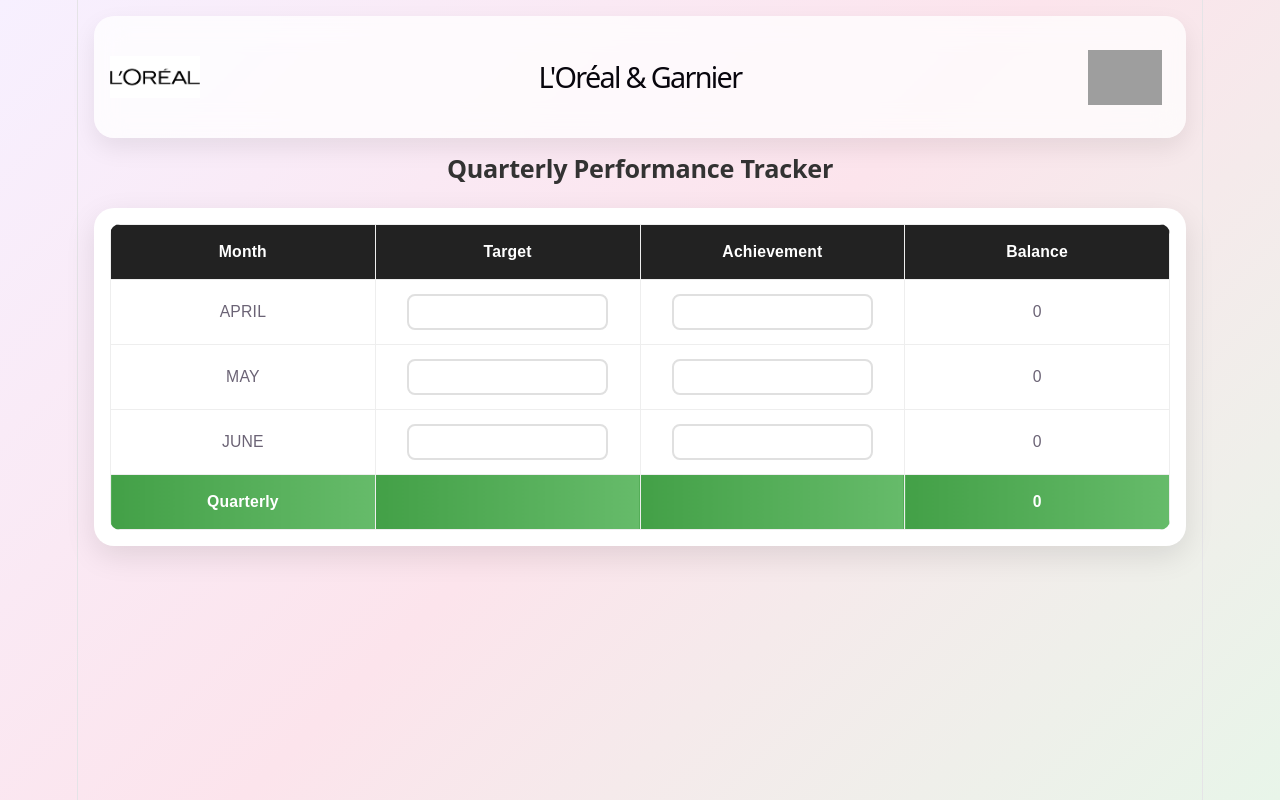
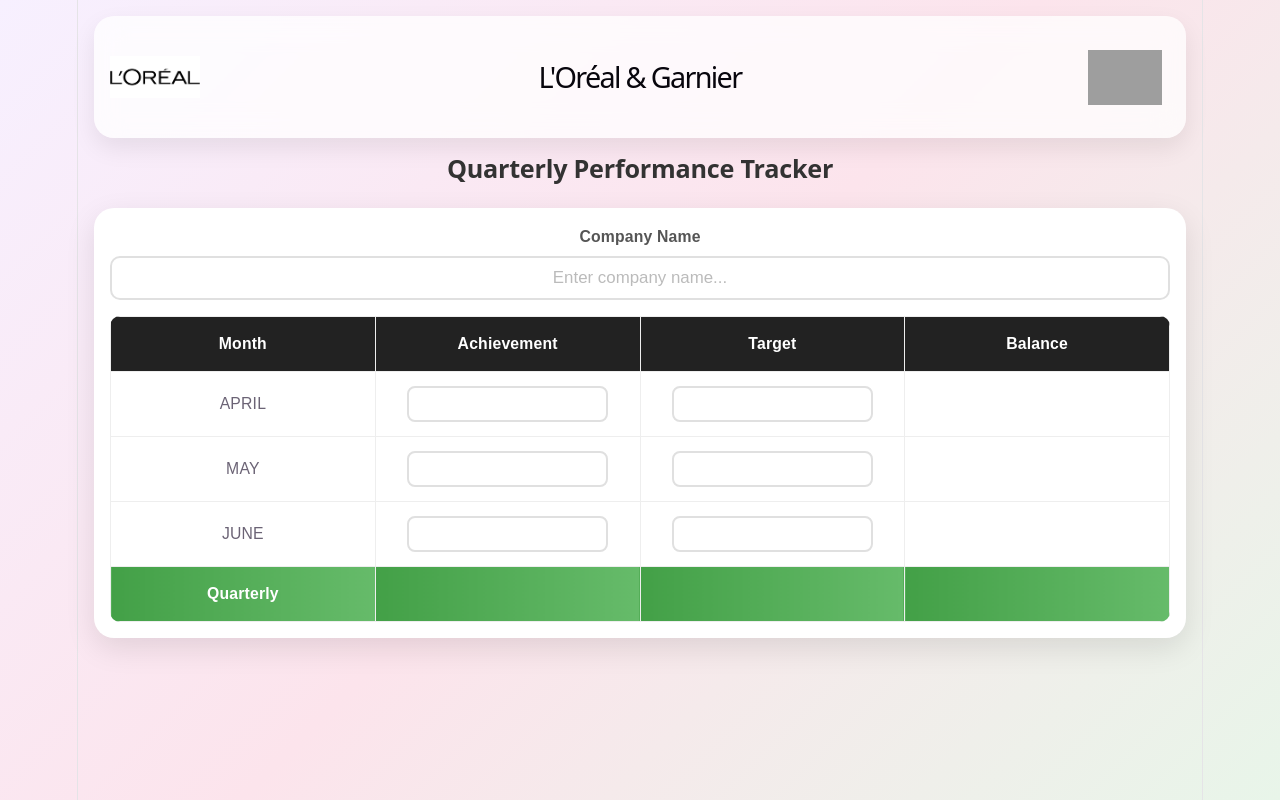
Before and after one commit to arpitkunwar27-del/LorealApp, a React (Vite) app: page / in a window 1280 px wide. Built offline with nearby package versions, Linux system fonts and the light colour scheme; grey boxes are pictures that could not be loaded.

Commit message:
feat: add company name input above table

```diff
--- a/src/App.css
+++ b/src/App.css
@@ -10,6 +10,7 @@
   --color-quarterly-start: #43a047;
   --color-quarterly-end: #66bb6a;
 }
+
 * {
   margin: 0;
   padding: 0;
@@ -45,7 +46,7 @@
 }
 
 .header h1 {
-  font-size: clamp(1rem, 3vw, 1.6rem); /* scales smoothly across screen sizes */
+  font-size: clamp(1rem, 3vw, 1.6rem);
   font-weight: 500;
   flex: 1;
   text-align: center;
@@ -53,7 +54,7 @@
 }
 
 .logo {
-  width: clamp(50px, 10vw, 90px);  /* min 50px, scales with viewport, max 90px */
+  width: clamp(50px, 10vw, 90px);
   height: clamp(30px, 6vw, 55px);
   object-fit: contain;
 }
@@ -77,7 +78,7 @@
 table {
   width: 100%;
   border-collapse: collapse;
-  table-layout: fixed;    /* all 4 columns get equal 25% width */
+  table-layout: fixed;
 }
 
 th {
@@ -89,6 +90,7 @@
   background: #222;
   color: white;
 }
+
 td {
   padding: clamp(8px, 2vw, 14px);
   text-align: center;
@@ -105,6 +107,7 @@
   text-align: center;
   font-size: clamp(0.7rem, 2vw, 0.8125rem);
 }
+
 input[type="number"]::-webkit-inner-spin-button,
 input[type="number"]::-webkit-outer-spin-button {
   -webkit-appearance: none;
@@ -143,3 +146,36 @@
     padding: 10px;
   }
 }
+.company-input-wrapper {
+  display: flex;
+  flex-direction: column;
+  gap: 6px;
+  margin-bottom: 16px;
+}
+
+.company-input-wrapper label {
+  font-size: 0.875rem;
+  font-weight: 600;
+  color: #555;
+}
+
+.company-input {
+  width: 100%;
+  max-width: 100%;
+  padding: 10px 14px;
+  border: 2px solid var(--color-input-border);
+  border-radius: 10px;
+  font-size: 0.9375rem;
+  color: #333;
+  outline: none;
+  transition: border-color 0.2s ease;
+}
+
+.company-input:focus {
+  border-color: var(--color-quarterly-start);
+  box-shadow: 0 0 0 3px rgba(67, 160, 71, 0.15);
+}
+
+.company-input::placeholder {
+  color: #bbb;
+}
--- a/src/App.jsx
+++ b/src/App.jsx
@@ -4,11 +4,7 @@
 import garnierLogo from "./assets/Garnier.png";
 
 function App() {
-  const [target, setTarget] = useState({
-    april: "",
-    may: "",
-    june: "",
-  });
+  const [companyName, setCompanyName] = useState("");
 
   const [achievement, setAchievement] = useState({
     april: "",
@@ -16,16 +12,30 @@
     june: "",
   });
 
-  const handleTargetChange = (month, value) => {
-    setTarget((prev) => ({ ...prev, [month]: Number(value) }));
+  const [target, setTarget] = useState({
+    april: "",
+    may: "",
+    june: "",
+  });
+
+  const handleAchievementChange = (month, value) => {
+    setAchievement((prev) => ({ ...prev, [month]: value }));
   };
 
-  const handleAchievementChange = (month, value) => {
-    setAchievement((prev) => ({ ...prev, [month]: Number(value) }));
+  const handleTargetChange = (month, value) => {
+    setTarget((prev) => ({ ...prev, [month]: value }));
   };
 
-  const quarterlyTarget = target.april + target.may + target.june;
-  const quarterlyAchievement = achievement.april + achievement.may + achievement.june;
+  const quarterlyAchievement =
+    (Number(achievement.april) || 0) +
+    (Number(achievement.may) || 0) +
+    (Number(achievement.june) || 0);
+
+  const quarterlyTarget =
+    (Number(target.april) || 0) +
+    (Number(target.may) || 0) +
+    (Number(target.june) || 0);
+
   const quarterlyBalance = quarterlyTarget - quarterlyAchievement;
 
   return (
@@ -41,13 +51,27 @@
 
       {/* Card with table-wrapper INSIDE */}
       <div className="card">
+
+        {/* Company Name Input */}
+        <div className="company-input-wrapper">
+          <label htmlFor="companyName">Company Name</label>
+          <input
+            id="companyName"
+            type="text"
+            className="company-input"
+            placeholder="Enter company name..."
+            value={companyName}
+            onChange={(e) => setCompanyName(e.target.value)}
+          />
+        </div>
+
         <div className="table-wrapper">
           <table>
             <thead>
               <tr>
                 <th>Month</th>
+                <th>Achievement</th>
                 <th>Target</th>
-                <th>Achievement</th>
                 <th>Balance</th>
               </tr>
             </thead>
@@ -60,28 +84,36 @@
                   <td>
                     <input
                       type="number"
-                      value={target[month]}
-                      onChange={(e) => handleTargetChange(month, e.target.value)}
+                      value={achievement[month]}
+                      onChange={(e) =>
+                        handleAchievementChange(month, e.target.value)
+                      }
                     />
                   </td>
 
                   <td>
                     <input
                       type="number"
-                      value={achievement[month]}
-                      onChange={(e) => handleAchievementChange(month, e.target.value)}
+                      value={target[month]}
+                      onChange={(e) =>
+                        handleTargetChange(month, e.target.value)
+                      }
                     />
                   </td>
 
-                  <td>{target[month] - achievement[month]}</td>
+                  <td>
+                    {target[month] === "" && achievement[month] === ""
+                      ? ""
+                      : (Number(target[month]) || 0) - (Number(achievement[month]) || 0)}
+                  </td>
                 </tr>
               ))}
 
               <tr className="quarterly">
                 <td>Quarterly</td>
-                <td>{quarterlyTarget}</td>
-                <td>{quarterlyAchievement}</td>
-                <td>{quarterlyBalance}</td>
+                <td>{quarterlyAchievement || ""}</td>
+                <td>{quarterlyTarget || ""}</td>
+                <td>{quarterlyBalance || ""}</td>
               </tr>
             </tbody>
           </table>
```
